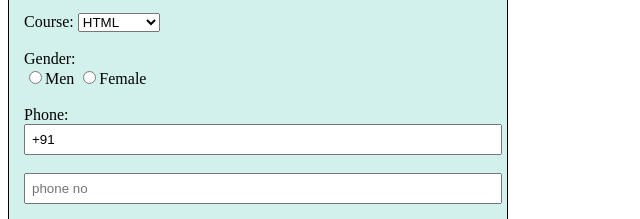
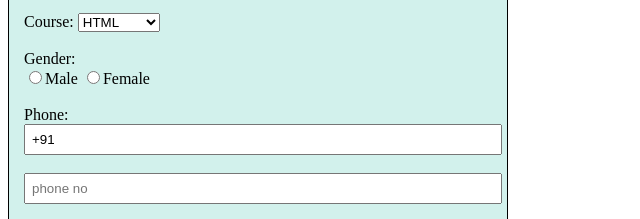
Before and after one commit to kiennd85/C4E, a plain HTML site: page Lesson1/homework1.html in a window 1280 px wide. Shown: the part 256-475 px from the top of the page, 0-640 px from the left. Drawn offline with Linux system fonts and the light colour scheme.

Commit message:
Update homework 1

```diff
--- a/Lesson1/homework1.html
+++ b/Lesson1/homework1.html
@@ -32,7 +32,7 @@
         </div>
         <br />
         <div>Gender:</div>
-        <input type="radio" name="gender" /><label>Men</label>
+        <input type="radio" name="gender" /><label>Male</label>
         <input type="radio" name="gender" /><label>Female</label>
         <br />
         <br />
```
